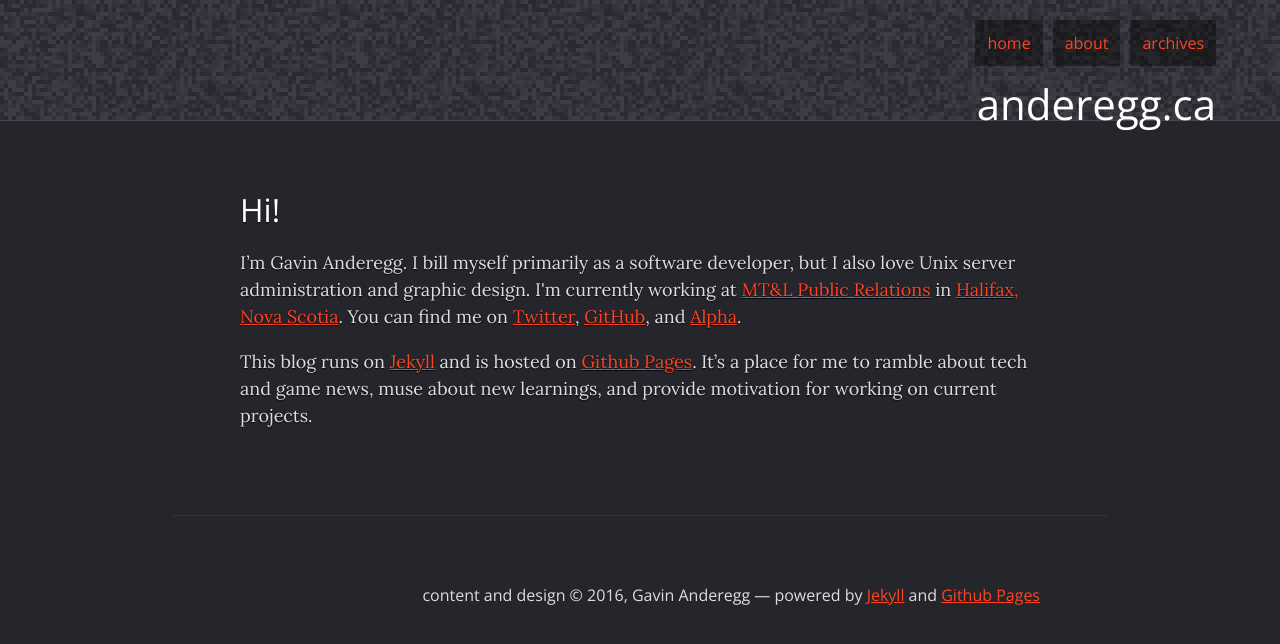
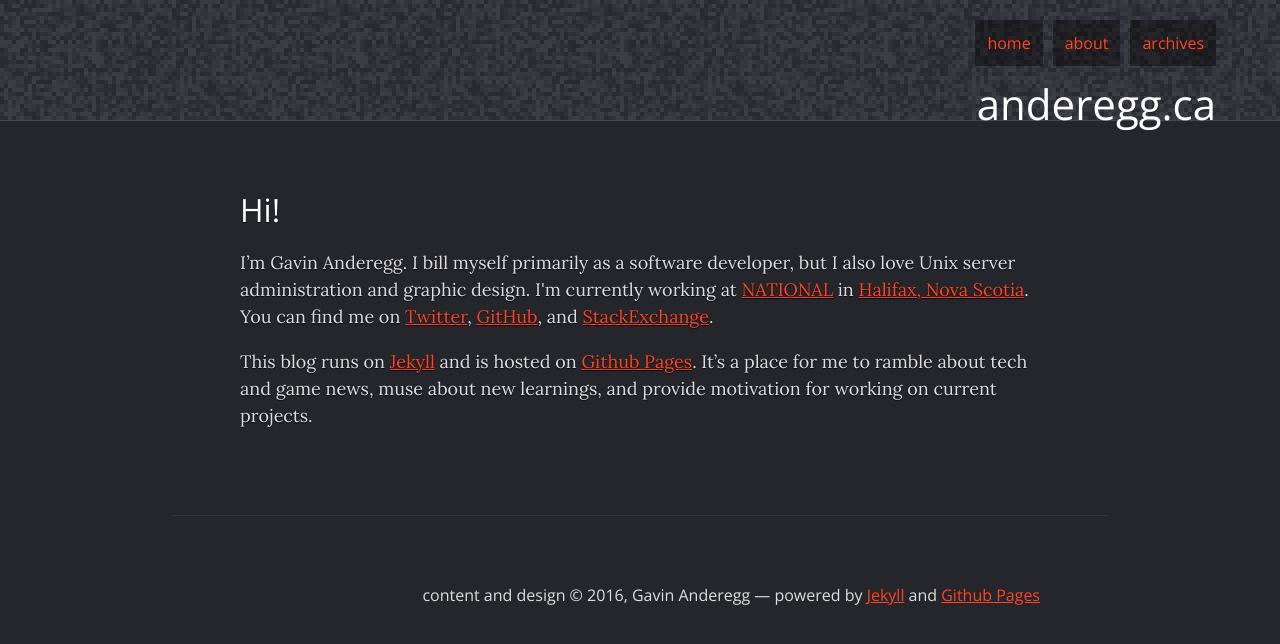
Before and after one commit to gavinanderegg/gavinanderegg.github.io, a Jekyll site: the page built from about/index.html, in a window 1280 px wide. Shown: the top 644 px of the page. Built offline with Jekyll 4.4.1, drawn with Linux system fonts in a browser that asks for light colours.

Commit message:
Actually true About page

```diff
--- a/about/index.html
+++ b/about/index.html
@@ -5,6 +5,6 @@
 
 <h1>Hi!</h1>
 
-<p>I&#8217;m Gavin Anderegg. I bill myself primarily as a software developer, but I also love Unix server administration and graphic design. I'm currently working at <a href="http://mtlpr.ca/">MT&amp;L Public Relations</a> in <a href="http://local.google.ca/maps?&amp;q=Halifax,+Nova+Scotia">Halifax, Nova Scotia</a>. You can find me on <a href="https://twitter.com/gavinanderegg">Twitter</a>, <a href="https://github.com/gavinanderegg">GitHub</a>, and  <a href="https://alpha.app.net/gavinanderegg">Alpha</a>.</p>
+<p>I&#8217;m Gavin Anderegg. I bill myself primarily as a software developer, but I also love Unix server administration and graphic design. I'm currently working at <a href="http://www.national.ca/">NATIONAL</a> in <a href="https://en.wikipedia.org/wiki/Halifax,_Nova_Scotia">Halifax, Nova Scotia</a>. You can find me on <a href="https://twitter.com/gavinanderegg">Twitter</a>, <a href="https://github.com/gavinanderegg">GitHub</a>, and  <a href="https://stackexchange.com/users/251148/gavin-anderegg?tab=accounts">StackExchange</a>.</p>
 
 <p>This blog runs on <a href="https://github.com/mojombo/jekyll/">Jekyll</a> and is hosted on <a href="http://pages.github.com/">Github Pages</a>. It&#8217;s a place for me to ramble about tech and game news, muse about new learnings, and provide motivation for working on current projects.</p>
```
